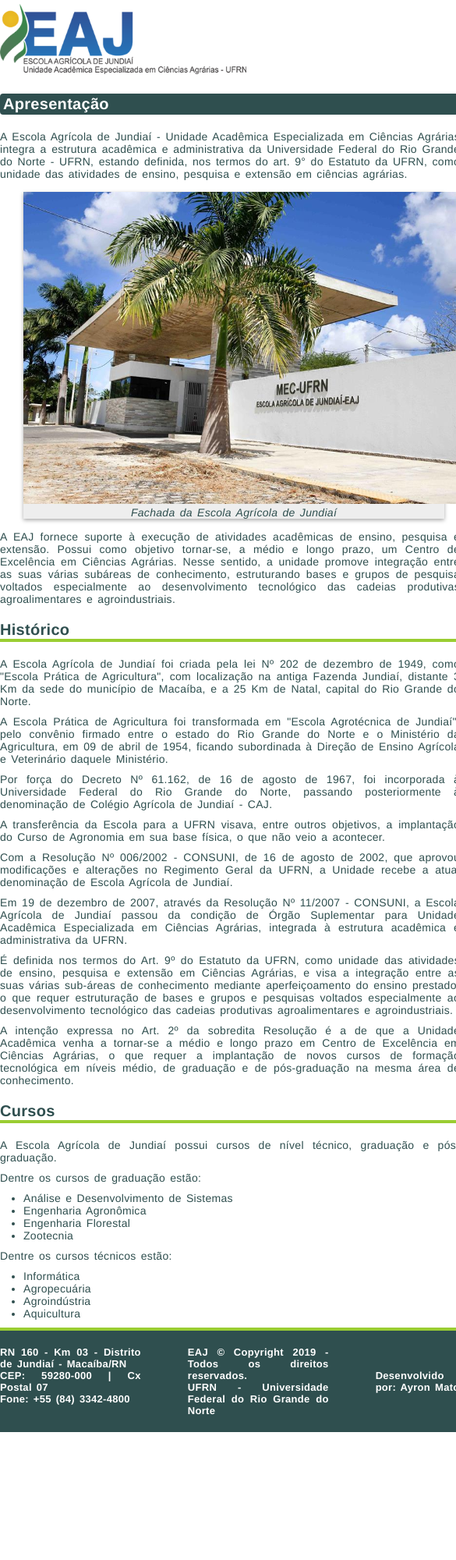
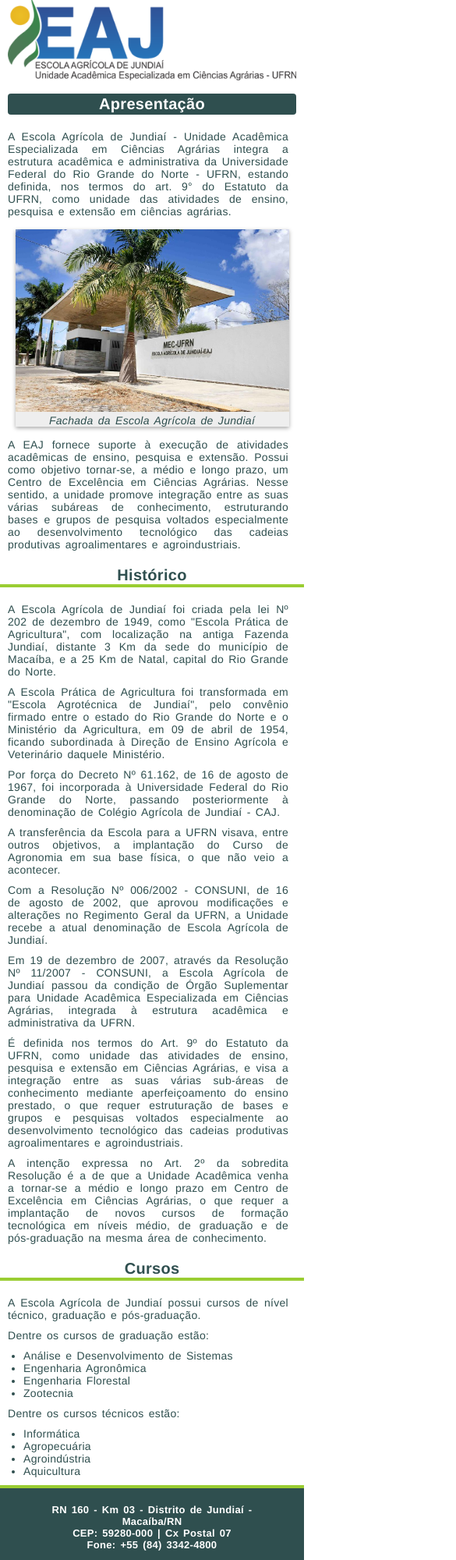
Before and after one commit to mrayronmatos001/systems-analysis-and-development, a plain HTML site: page visual-programming-and-web-authoring/activity-1/index.html in a window 390 px wide. Shown: the top 2000 px of the page at 78% size, 585 px wide, since content can reach past the window. Before the commit the page ends 1836 px from the top, so only its background shows below. Drawn offline with Linux system fonts and the light colour scheme.

Commit message:
mobile first project

```diff
--- a/visual-programming-and-web-authoring/activity-1/style.css
+++ b/visual-programming-and-web-authoring/activity-1/style.css
@@ -13,6 +13,7 @@
 *, *::after, *::before {
     margin: 0;
     padding: 0;
+    box-sizing: border-box;
 }
 
 body {
@@ -29,32 +30,38 @@
 .container_base {
     display: grid;
     grid-template-rows: 10rem 1fr;
-    max-width: 90rem;
+    max-width: 100%;
     margin: 0 auto;
 }
 
 header {
     display: flex;
     align-items: center;
+    padding: 0.5rem 1rem;
 }
 
 header img {
-    height: 90%;
+    max-width: 100%;
+    height: auto;
 }
 
 h1 {
     font-size: 2rem;
     margin: 2rem 0;
+    text-align: center;
 }
 
 h2 {
     font-size: 1.4rem;
     font-weight: normal;
     margin-bottom: 1rem;
+    margin-left: 1rem;
+    margin-bottom: 1rem;
 }
 
 p {
     margin: 1rem 1rem 1rem 0;
+    padding: 0 1rem;
 }
 
 .apresentation h1 {
@@ -62,6 +69,8 @@
     color: white;
     padding: 0.2rem 0.4rem;
     border-radius: 0.4rem;
+    margin-left: 1rem;
+    margin-right: 1rem;
 }
 
 .apresentation figure {
@@ -71,6 +80,11 @@
     text-align: center;
     font-style: italic;
     box-shadow: 0 0.2rem 0.5rem #AAA;
+}
+
+.apresentation figure img {
+    max-width: 100%;
+    height: auto;
 }
 
 .history h1, .course h1 {
@@ -87,16 +101,23 @@
     color: white;
 }
 
+.container_footer section p {
+    text-align: center;
+}
+
 .container_footer {
     max-width: 900px;
     margin: 2rem auto;
     display: flex;
+    flex-direction: column;
     justify-content: center;
-    column-gap: 6rem;
+    row-gap: 2rem;
+    align-items: center;
 }
 
 address {
     font-style: normal;
+    margin: 0 auto;
 }
 
 address, .rights, .who_am_i {
@@ -117,3 +138,26 @@
     text-decoration: none;
     color: white;
 }
+
+@media screen and (min-width:800px) {
+    .container_base {
+        max-width: 900px;
+    }
+    h1 {
+        text-align: left;
+        padding-left: 1rem;
+    }
+    .apresentation h1 {
+        margin-left: 0%;
+        margin-right: 0rem;
+
+    }
+    .container_footer {
+        flex-direction: row;
+        row-gap: 0;
+        column-gap: 2em;
+    }
+    .container_footer section p {
+        text-align: left;
+    }
+}
```
